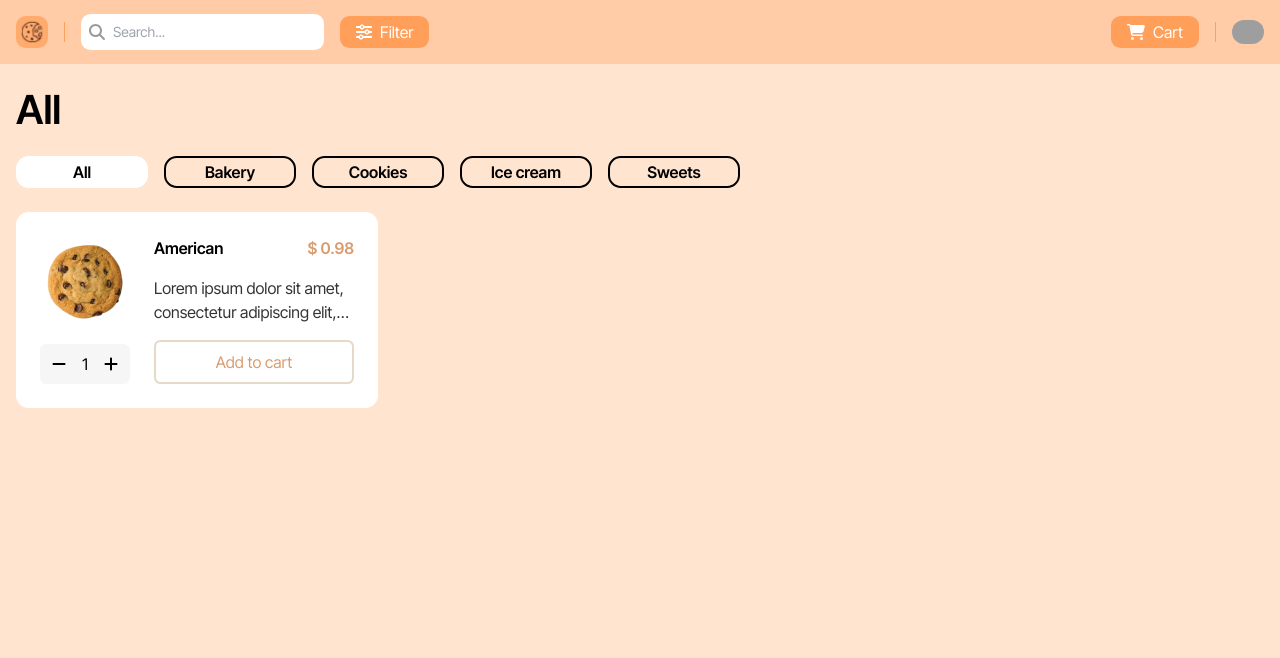
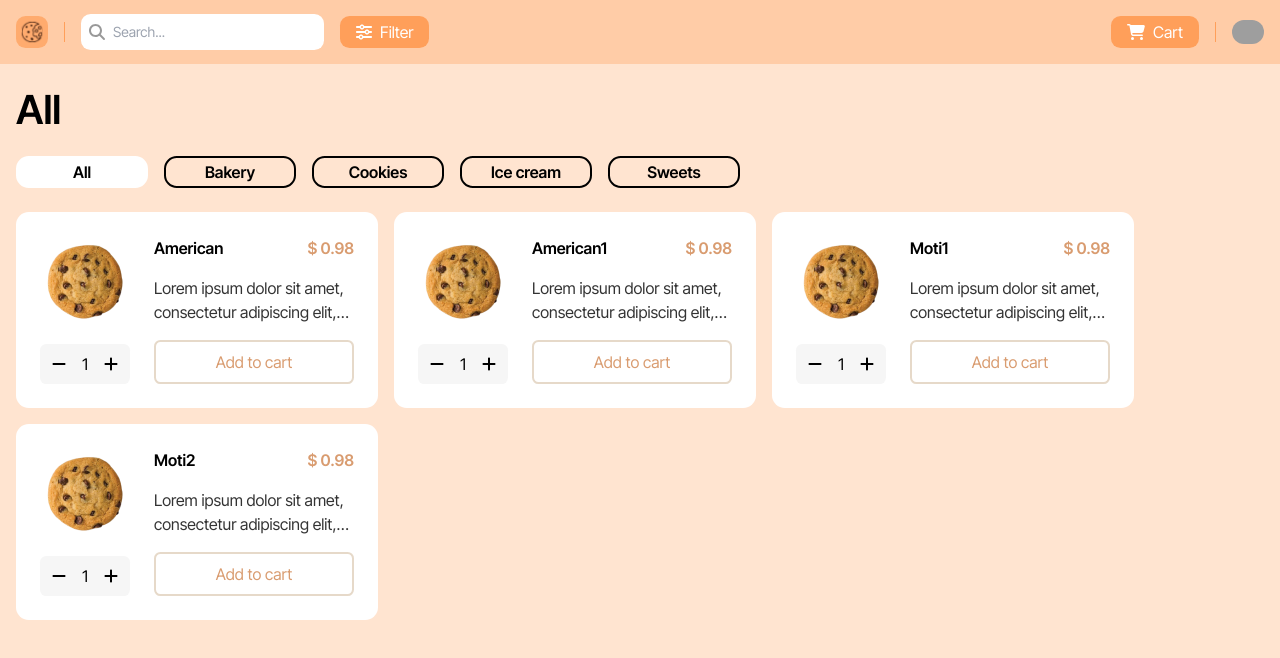
Before and after one commit to IvanWake/cookieStore, a React (Create React App) app: page /home in a window 1280 px wide. Shown: the top 658 px of the page. Built offline with nearby package versions, Linux system fonts and the light colour scheme; grey boxes are pictures that could not be loaded.

Commit message:
filtration Products by categories(using Zustand)

```diff
--- a/src/components/Categories/Categories.js
+++ b/src/components/Categories/Categories.js
@@ -1,10 +1,11 @@
-import React, { Fragment, useState } from "react";
+import React, { Fragment } from "react";
 import { category } from "../../store/styles";
+import { useProducts } from "../../store/products-store";
 import Category from "./Category";
 
 const Categories = () => {
-
-    const [categoryName, setCategoryName] = useState('All');
+    const categoryState = useProducts((state) => state.changeCategory);
+    const selectedCategory = useProducts((state) => state.selectedCategory);
 
     const categories = [
         {
@@ -29,11 +30,11 @@ const Categories = () => {
         },
     ];
 
-    const returnCategoryNameHandler = (categoryName) => { setCategoryName(categoryName) }
+    const returnCategoryNameHandler = (categoryName) => { categoryState(categoryName) };
 
     return (
         <Fragment>
-            <div className={category.categoryName}>{categoryName}</div>
+            <div className={category.categoryName}>{selectedCategory}</div>
             <div className={category.categoryDiv}>
                 {
                     categories.map((category) => (
@@ -41,7 +42,7 @@ const Categories = () => {
                             key={category.id}
                             name={category.name}
                             onChangeCategory={returnCategoryNameHandler}
-                            selectedCategory={categoryName}
+                            selectedCategory={selectedCategory}
                         />
                     ))
                 }
--- a/src/components/Product/Product.js
+++ b/src/components/Product/Product.js
@@ -3,7 +3,7 @@ import { FontAwesomeIcon } from '@fortawesome/react-fontawesome';
 import { faMinus, faPlus } from '@fortawesome/free-solid-svg-icons';
 import product from "../../assets/american.png";
 
-const Product = () => {
+const Product = (props) => {
     return (
         <div className={products.product}>
             <div className={products.productCol}>
@@ -17,7 +17,7 @@ const Product = () => {
             <div className={products.productCol}>
                 <div className={products.productDesc}>
                     <div className={products.productDescHeader}>
-                        <div className={products.productName}>American</div>
+                        <div className={products.productName}>{props.name}</div>
                         <div className={products.productPrice}>$ 0.98</div>
                     </div>
                     <div className={products.productDescText}>
--- a/src/components/Product/ProductList.js
+++ b/src/components/Product/ProductList.js
@@ -1,10 +1,47 @@
 import React from "react";
 import { products } from "../../store/styles";
+import { useProducts } from "../../store/products-store";
 import Product from "./Product";
+
 const ProductList = () => {
+    const category = useProducts(state => state.selectedCategory);
+
+    const productsList = [
+        {
+            category: 'Cookies',
+            name: 'American',
+        },
+        {
+            category: 'Cookies',
+            name: 'American1',
+        },
+        {
+            category: 'Sweets',
+            name: 'Moti1',
+        },
+        {
+            category: 'Sweets',
+            name: 'Moti2',
+        },
+    ];
+
+    let productsListFiltered = productsList.filter((product) =>
+        product.category === category)
+
+    if (category === 'All') {
+        productsListFiltered = productsList;
+    }
+
     return (
         <div className={products.productList}>
-            <Product key={'key1'}/>
+            {
+                productsListFiltered.map(product => (
+                    <Product
+                        key={'key1'}
+                        name={product.name}
+                    />
+                ))
+            }
         </div>
     );
 }
--- /dev/null
+++ b/src/store/products-store.js
@@ -0,0 +1,8 @@
+import { create } from 'zustand';
+
+export const useProducts = create(set => ({
+    selectedCategory: 'All',
+    changeCategory: (category) => set(state => {
+        return { selectedCategory: category};
+})
+}))
--- a/src/store/styles.js
+++ b/src/store/styles.js
@@ -1,5 +1,5 @@
 export const header = {
-    header: 'z-150 flex fixed top-0 left-0 right-0 bg-[#ffcca7]',
+    header: 'z-50 flex fixed top-0 left-0 right-0 bg-[#ffcca7]',
     headerContainer: 'flex items-center justify-between mx-auto p-4 w-full max-w-[1400px]',
     headerDiv: 'flex items-center gap-4 max-h-[32px] ',
     hr: 'w-px h-[20px] bg-[#ff9f5a]',
@@ -12,7 +12,7 @@ export const header = {
 };
 
 export const profile = {
-    profileWrapper: 'z-100 absolute top-12 right-0 h-auto w-auto min-w-[300px] bg-[#ffcca7] shadow-md rounded-b-[0.8rem] pb-4',
+    profileWrapper: 'z-50 absolute top-12 right-0 h-auto w-auto min-w-[300px] bg-[#ffcca7] shadow-md rounded-b-[0.8rem] pb-4',
     profileInfo: 'flex items-center rounded-md gap-2 p-4 m-2 bg-black/10 hover:bg-black/15',
     profileImage: 'cursor-pointer rounded-full',
     info: 'flex flex-col',
@@ -28,7 +28,7 @@ export const notFound = {
 };
 
 export const main = {
-    main: 'flex relative mx-auto my-0 max-w-[1400px] p-4 mt-[4rem]',
+    main: 'z-10 flex relative mx-auto my-0 max-w-[1400px] p-4 mt-[4rem]',
 };
 
 export const products = {
```
